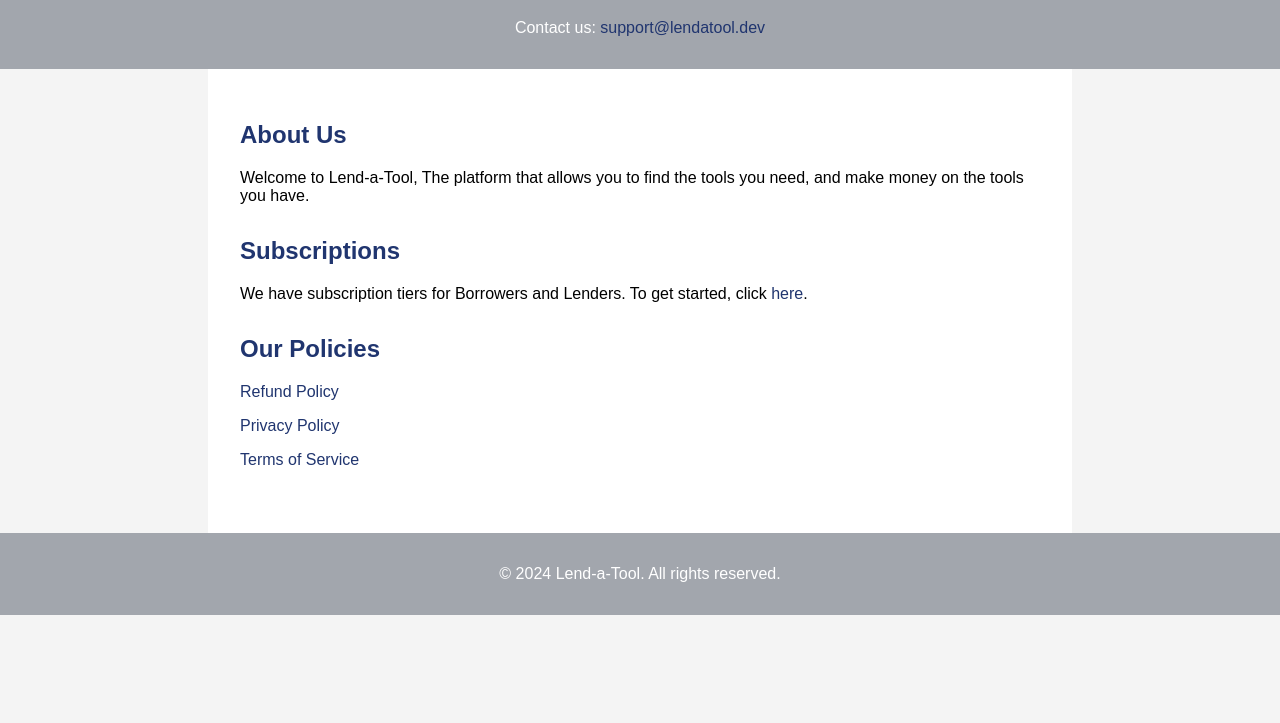
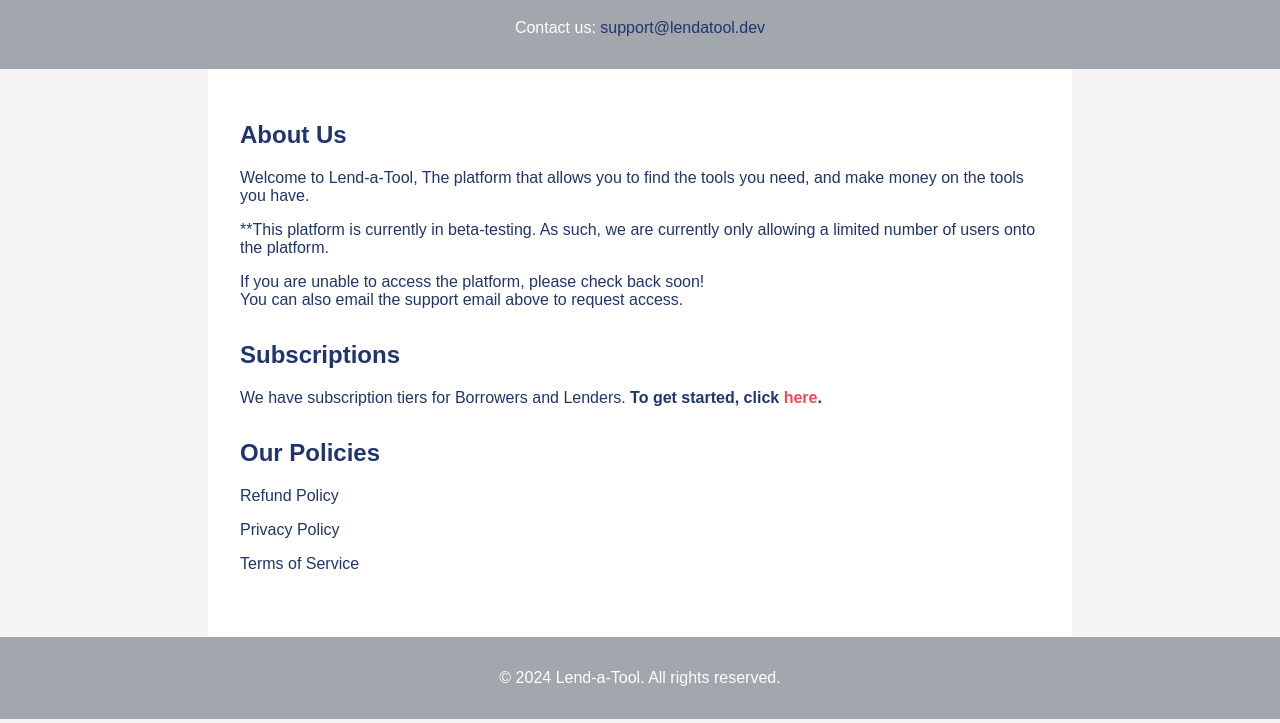
Before and after one commit to lendatool/lendatool.github.io, a plain HTML site: page index.html in a window 1280 px wide. Shown: the part 77-800 px from the top of the page. Drawn offline with Linux system fonts and the light colour scheme.

Commit message:
Add files via upload

```diff
--- a/index.html
+++ b/index.html
@@ -22,6 +22,7 @@
             max-width: 800px;
             margin: 0 auto;
             background-color: white;
+            color:#20356F;
         }
         section {
             margin-bottom: 2em;
@@ -55,11 +56,15 @@
         <section id="about">
             <h2>About Us</h2>
             <p>Welcome to Lend-a-Tool, The platform that allows you to find the tools you need, and make money on the tools you have.</p>
+            <p>**This platform is currently in beta-testing. As such, we are currently only allowing a limited number of users onto the platform.
+                </p><p>If you are unable to access the platform, please check back soon!
+                <br>You can also email the support email above to request access.
+            </p>
         </section>
 
         <section id="Subscriptions">
             <h2>Subscriptions</h2>
-            <p>We have subscription tiers for Borrowers and Lenders. To get started, click <a href="https://lendatool.zohocreatorportal.com">here</a>.</p>
+            <p>We have subscription tiers for Borrowers and Lenders. <b>To get started, click <a href="https://lendatool.zohocreatorportal.com" style="color: #F64954;">here</a>.</b></p>
         </section>
 
         <section id="policies">
```
